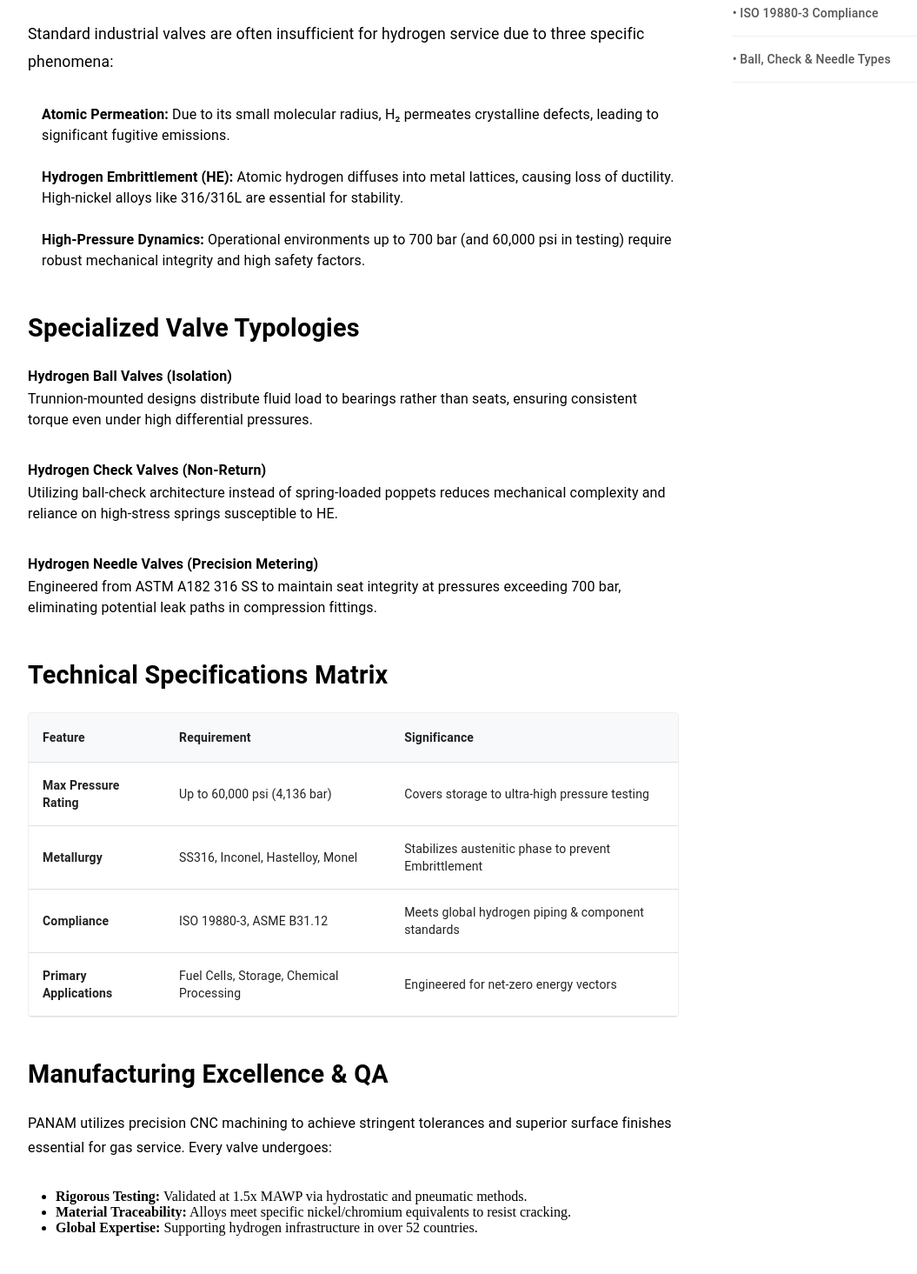
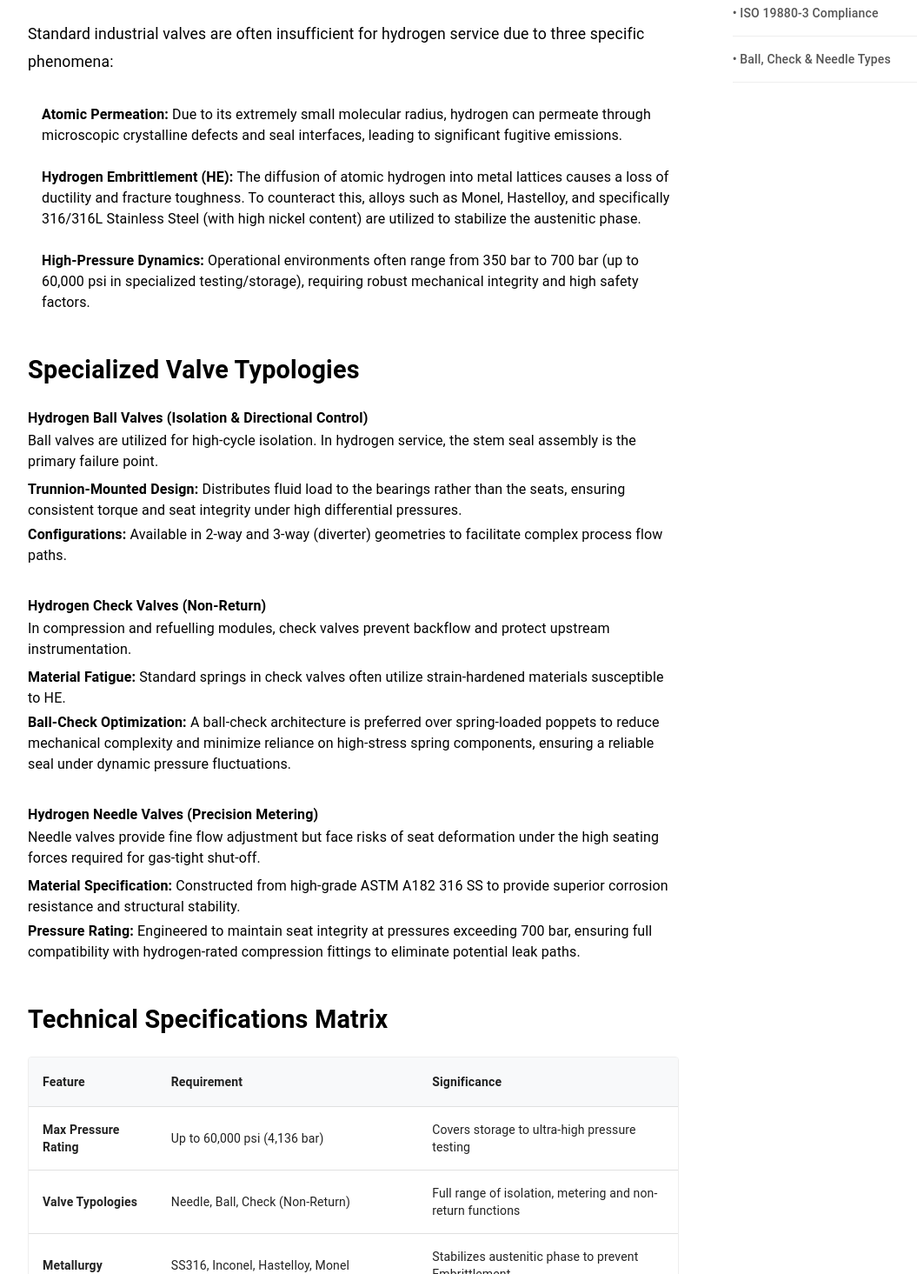
Before and after one commit to Lazare-Panam/panam-frontend, a React (Vite) app: page /blog/hydrogen-blog in a window 1280 px wide. Shown: the part 1345-2810 px from the top of the page at 87% size, without its empty margins (32-1087 px from the left). Built offline with nearby package versions, Linux system fonts and the light colour scheme; no server answers.

Commit message:
feat: pushed-blog

```diff
--- a/src/components/News/components/HydrogenBlog.tsx
+++ b/src/components/News/components/HydrogenBlog.tsx
@@ -11,7 +11,6 @@ const HydrogenValvesBlog: React.FC = () => {
     window.scrollTo(0, 0);
   }, []);
 
-  // CTA Data
   const cta = {
     heading: "Building the next generation of Hydrogen Infrastructure?",
     body: "Ensuring zero-leakage in high-pressure hydrogen service requires precise metallurgy and specialized valve architecture. Request a technical consultation with PANAM's hydrogen experts to review your system's pressure ratings, material compatibility, and safety compliance.",
@@ -21,88 +20,58 @@ const HydrogenValvesBlog: React.FC = () => {
 
   const matrixData = [
     { feature: "Max Pressure Rating", spec: "Up to 60,000 psi (4,136 bar)", why: "Covers storage to ultra-high pressure testing" },
+    { feature: "Valve Typologies", spec: "Needle, Ball, Check (Non-Return)", why: "Full range of isolation, metering and non-return functions" },
     { feature: "Metallurgy", spec: "SS316, Inconel, Hastelloy, Monel", why: "Stabilizes austenitic phase to prevent Embrittlement" },
-    { feature: "Compliance", spec: "ISO 19880-3, ASME B31.12", why: "Meets global hydrogen piping & component standards" },
-    { feature: "Primary Applications", spec: "Fuel Cells, Storage, Chemical Processing", why: "Engineered for net-zero energy vectors" },
+    { feature: "Compliance", spec: "ISO 19880-3, ASME B31.12 (Hydrogen Piping/Pipelines)", why: "Meets global hydrogen piping & component standards" },
+    { feature: "Primary Applications", spec: "Storage, Fuel Cell Infrastructure, Chemical Processing", why: "Engineered for net-zero energy vectors" },
   ];
 
   return (
     <Box sx={{ bgcolor: "#ffffff", minHeight: "100vh" }}>
-      {/* SEO TAGS */}
       <title>High-Pressure Hydrogen Valves | Net-Zero Infrastructure</title>
       <meta name="description" content="Explore technical requirements for high-pressure hydrogen valves. Learn about Hydrogen Embrittlement (HE), material science, and valve typologies for net-zero infrastructure." />
       <meta name="viewport" content="width=device-width, initial-scale=1" />
       <meta name="robots" content="index, follow" />
       <link rel="canonical" href="https://www.panamvalve.com/blog/hydrogen-valves-high-pressure" />
 
-      {/* HEADER */}
       <Box sx={{ pt: { xs: 4, md: 8 }, pb: { xs: 4, md: 6 } }}>
         <Container maxWidth="md">
           <Typography variant="h1" sx={{ fontWeight: 800, mb: 2, fontSize: { xs: "2rem", md: "3rem" }, color: "#1A1A1A" }}>
             Hydrogen Valves: Engineering for High-Pressure Net-Zero Infrastructure
           </Typography>
-
           <Typography variant="h4" sx={{ fontWeight: 600, mb: 4, color: "#555", fontSize: "1.5rem" }}>
             Mitigating Leakage and Degradation in Hydrogen Service
           </Typography>
-
           <Stack direction="row" alignItems="center" spacing={2} sx={{ mb: 4 }}>
-            <Avatar
-              sx={{
-                bgcolor: "#1A1A1A",
-                width: 48,
-                height: 48,
-                fontSize: "1rem",
-                fontWeight: 700
-              }}
-            >
-              SR
-            </Avatar>
+            <Avatar sx={{ bgcolor: "#1A1A1A", width: 48, height: 48, fontSize: "1rem", fontWeight: 700 }}>SR</Avatar>
             <Box>
-              <Typography variant="subtitle1" sx={{ fontWeight: 800, color: "#1A1A1A", lineHeight: 1.2, fontSize: "1rem" }}>
-                Sejal Raina
-              </Typography>
-              <Typography variant="body2" sx={{ color: "#01B0F0", fontWeight: 600, fontSize: "0.85rem" }}>
-                Digital Marketing
-              </Typography>
-              <Typography variant="caption" sx={{ color: "#777", display: "flex", alignItems: "center" }}>
-                March 31, 2026 • 5 min read
-              </Typography>
+              <Typography variant="subtitle1" sx={{ fontWeight: 800, color: "#1A1A1A", lineHeight: 1.2, fontSize: "1rem" }}>Sejal Raina</Typography>
+              <Typography variant="body2" sx={{ color: "#01B0F0", fontWeight: 600, fontSize: "0.85rem" }}>Digital Marketing</Typography>
+              <Typography variant="caption" sx={{ color: "#777", display: "flex", alignItems: "center" }}>March 31, 2026 • 5 min read</Typography>
             </Box>
           </Stack>
         </Container>
       </Box>
 
-      {/* HERO IMAGE */}
       <Container maxWidth="lg" sx={{ mb: 8 }}>
         <Box
           component="img"
-          src="https://res.cloudinary.com/dm9rmmemx/image/upload/v1774964492/1fae1e27-f370-4bec-b33e-1184eb87a0d7.png" // Placeholder for Hydrogen Infrastructure
+          src="https://res.cloudinary.com/dm9rmmemx/image/upload/v1774964492/1fae1e27-f370-4bec-b33e-1184eb87a0d7.png"
           alt="High-pressure hydrogen infrastructure and valve systems"
-          sx={{
-            width: "100%",
-            height: { xs: 200, md: 500 },
-            objectFit: "cover",
-            bgcolor: "#F4F4F4",
-            borderRadius: "4px",
-            boxShadow: "0 10px 30px rgba(0,0,0,0.08)",
-            border: "1px solid #EEE",
-          }}
+          sx={{ width: "100%", height: { xs: 200, md: 500 }, objectFit: "cover", bgcolor: "#F4F4F4", borderRadius: "4px", boxShadow: "0 10px 30px rgba(0,0,0,0.08)", border: "1px solid #EEE" }}
         />
       </Container>
 
-      {/* BODY CONTENT */}
       <Container maxWidth="lg">
         <Grid container spacing={8}>
           <Grid size={{ xs: 12, md: 8 }}>
             <Typography variant="body1" sx={{ mb: 4, lineHeight: 1.8, fontSize: "1.1rem", color: "#333" }}>
-              As the global energy sector pivots toward a decarbonized economy, hydrogen (H₂) has solidified its position as a primary energy vector for power generation, heavy transport, and industrial feedstock. However, the unique physical properties of H₂ necessitate highly specialized flow-control components.
+              As the global energy sector pivots toward a decarbonized economy, hydrogen (H₂) has solidified its position as a primary energy vector for power generation, heavy transport, and industrial feedstock. However, the physical and chemical properties of H₂ necessitate highly specialized flow-control components.
             </Typography>
 
             <Typography variant="h4" sx={{ mt: 6, mb: 3, fontWeight: 700, color: "#000", fontSize: "1.8rem" }}>
               Critical Engineering Challenges
             </Typography>
-
             <Typography variant="body1" sx={{ mb: 4, lineHeight: 1.8, fontSize: "1.1rem" }}>
               Standard industrial valves are often insufficient for hydrogen service due to three specific phenomena:
             </Typography>
@@ -110,15 +79,15 @@ const HydrogenValvesBlog: React.FC = () => {
             <Box component="ul" sx={{ mb: 6, pl: 2, listStyle: "none" }}>
               <Box component="li" sx={{ mb: 3 }}>
                 <Typography sx={{ fontWeight: 700, display: "inline" }}>Atomic Permeation: </Typography>
-                <Typography sx={{ display: "inline" }}>Due to its small molecular radius, H₂ permeates crystalline defects, leading to significant fugitive emissions.</Typography>
+                <Typography sx={{ display: "inline" }}>Due to its extremely small molecular radius, hydrogen can permeate through microscopic crystalline defects and seal interfaces, leading to significant fugitive emissions.</Typography>
               </Box>
               <Box component="li" sx={{ mb: 3 }}>
                 <Typography sx={{ fontWeight: 700, display: "inline" }}>Hydrogen Embrittlement (HE): </Typography>
-                <Typography sx={{ display: "inline" }}>Atomic hydrogen diffuses into metal lattices, causing loss of ductility. High-nickel alloys like 316/316L are essential for stability.</Typography>
+                <Typography sx={{ display: "inline" }}>The diffusion of atomic hydrogen into metal lattices causes a loss of ductility and fracture toughness. To counteract this, alloys such as Monel, Hastelloy, and specifically 316/316L Stainless Steel (with high nickel content) are utilized to stabilize the austenitic phase.</Typography>
               </Box>
               <Box component="li" sx={{ mb: 3 }}>
                 <Typography sx={{ fontWeight: 700, display: "inline" }}>High-Pressure Dynamics: </Typography>
-                <Typography sx={{ display: "inline" }}>Operational environments up to 700 bar (and 60,000 psi in testing) require robust mechanical integrity and high safety factors.</Typography>
+                <Typography sx={{ display: "inline" }}>Operational environments often range from 350 bar to 700 bar (up to 60,000 psi in specialized testing/storage), requiring robust mechanical integrity and high safety factors.</Typography>
               </Box>
             </Box>
 
@@ -129,21 +98,27 @@ const HydrogenValvesBlog: React.FC = () => {
             <Stack spacing={4} sx={{ mb: 6 }}>
               <Box>
                 <Typography variant="subtitle1" sx={{ fontWeight: 700 }}>
-                  Hydrogen Ball Valves (Isolation)
+                  Hydrogen Ball Valves (Isolation & Directional Control)
                 </Typography>
-                <Typography variant="body1">Trunnion-mounted designs distribute fluid load to bearings rather than seats, ensuring consistent torque even under high differential pressures.</Typography>
+                <Typography variant="body1" sx={{ mb: 1 }}>Ball valves are utilized for high-cycle isolation. In hydrogen service, the stem seal assembly is the primary failure point.</Typography>
+                <Typography variant="body1" sx={{ mb: 0.5 }}><strong>Trunnion-Mounted Design:</strong> Distributes fluid load to the bearings rather than the seats, ensuring consistent torque and seat integrity under high differential pressures.</Typography>
+                <Typography variant="body1"><strong>Configurations:</strong> Available in 2-way and 3-way (diverter) geometries to facilitate complex process flow paths.</Typography>
               </Box>
               <Box>
                 <Typography variant="subtitle1" sx={{ fontWeight: 700 }}>
                   Hydrogen Check Valves (Non-Return)
                 </Typography>
-                <Typography variant="body1">Utilizing ball-check architecture instead of spring-loaded poppets reduces mechanical complexity and reliance on high-stress springs susceptible to HE.</Typography>
+                <Typography variant="body1" sx={{ mb: 1 }}>In compression and refuelling modules, check valves prevent backflow and protect upstream instrumentation.</Typography>
+                <Typography variant="body1" sx={{ mb: 0.5 }}><strong>Material Fatigue:</strong> Standard springs in check valves often utilize strain-hardened materials susceptible to HE.</Typography>
+                <Typography variant="body1"><strong>Ball-Check Optimization:</strong> A ball-check architecture is preferred over spring-loaded poppets to reduce mechanical complexity and minimize reliance on high-stress spring components, ensuring a reliable seal under dynamic pressure fluctuations.</Typography>
               </Box>
               <Box>
                 <Typography variant="subtitle1" sx={{ fontWeight: 700 }}>
                   Hydrogen Needle Valves (Precision Metering)
                 </Typography>
-                <Typography variant="body1">Engineered from ASTM A182 316 SS to maintain seat integrity at pressures exceeding 700 bar, eliminating potential leak paths in compression fittings.</Typography>
+                <Typography variant="body1" sx={{ mb: 1 }}>Needle valves provide fine flow adjustment but face risks of seat deformation under the high seating forces required for gas-tight shut-off.</Typography>
+                <Typography variant="body1" sx={{ mb: 0.5 }}><strong>Material Specification:</strong> Constructed from high-grade ASTM A182 316 SS to provide superior corrosion resistance and structural stability.</Typography>
+                <Typography variant="body1"><strong>Pressure Rating:</strong> Engineered to maintain seat integrity at pressures exceeding 700 bar, ensuring full compatibility with hydrogen-rated compression fittings to eliminate potential leak paths.</Typography>
               </Box>
             </Stack>
 
@@ -176,41 +151,30 @@ const HydrogenValvesBlog: React.FC = () => {
               Manufacturing Excellence & QA
             </Typography>
             <Typography variant="body1" sx={{ mb: 4, lineHeight: 1.8 }}>
-              PANAM utilizes precision CNC machining to achieve stringent tolerances and superior surface finishes essential for gas service. Every valve undergoes:
+              Panam utilizes precision CNC machining to achieve stringent tolerances and superior surface finishes, which are essential for minimizing interfacial leakage in gas service. With over 25 years of metallurgical expertise, the manufacturing process incorporates:
             </Typography>
-
             <Box component="ul" sx={{ mb: 6, pl: 4 }}>
-              <li><strong>Rigorous Testing:</strong> Validated at 1.5x MAWP via hydrostatic and pneumatic methods.</li>
-              <li><strong>Material Traceability:</strong> Alloys meet specific nickel/chromium equivalents to resist cracking.</li>
-              <li><strong>Global Expertise:</strong> Supporting hydrogen infrastructure in over 52 countries.</li>
+              <li><strong>Rigorous Hydrostatic and Pneumatic Testing:</strong> To validate seal integrity at 1.5x maximum allowable working pressure (MAWP).</li>
+              <li><strong>Material Traceability:</strong> Ensuring all alloys meet the specific nickel and chromium equivalents required to resist hydrogen-induced cracking.</li>
+              <li><strong>Global Distribution:</strong> Supporting infrastructure across 52 countries, providing bespoke engineering solutions for the evolving hydrogen economy.</li>
             </Box>
 
-            {/* CTA SECTION */}
             <Paper elevation={0} sx={{ mt: 10, p: { xs: 4, md: 6 }, bgcolor: "#F8F9FA", border: "1px solid #ECEEF0", borderRadius: "8px" }}>
-              <Typography variant="h4" sx={{ fontWeight: 800, mb: 2, fontSize: "1.5rem" }}>
-                {cta.heading}
-              </Typography>
-              <Typography variant="body1" sx={{ color: "#666", mb: 4 }}>
-                {cta.body}
-              </Typography>
+              <Typography variant="h4" sx={{ fontWeight: 800, mb: 2, fontSize: "1.5rem" }}>{cta.heading}</Typography>
+              <Typography variant="body1" sx={{ color: "#666", mb: 4 }}>{cta.body}</Typography>
               <Button variant="contained" onClick={() => navigate(cta.buttonLink)} endIcon={<ArrowForwardIcon />} sx={{ bgcolor: "#01B0F0", color: "white", px: 4, py: 1.5, borderRadius: "4px", fontWeight: 700 }}>
                 Request Technical Review
               </Button>
             </Paper>
           </Grid>
 
-          {/* SIDEBAR */}
           <Grid size={{ xs: 12, md: 4 }}>
             <Box sx={{ position: "sticky", top: 40 }}>
-              <Typography variant="h6" sx={{ mb: 3, fontWeight: 800 }}>
-                At a Glance
-              </Typography>
+              <Typography variant="h6" sx={{ mb: 3, fontWeight: 800 }}>At a Glance</Typography>
               <Stack spacing={2}>
                 {["Hydrogen Embrittlement (HE)", "Atomic Permeation Risks", "60,000 PSI Pressure Ratings", "ISO 19880-3 Compliance", "Ball, Check & Needle Types"].map(text => (
                   <Box key={text} sx={{ pb: 2, borderBottom: "1px solid #EEE" }}>
-                    <Typography variant="body2" sx={{ fontWeight: 500, color: "#555" }}>
-                      • {text}
-                    </Typography>
+                    <Typography variant="body2" sx={{ fontWeight: 500, color: "#555" }}>• {text}</Typography>
                   </Box>
                 ))}
               </Stack>
```
